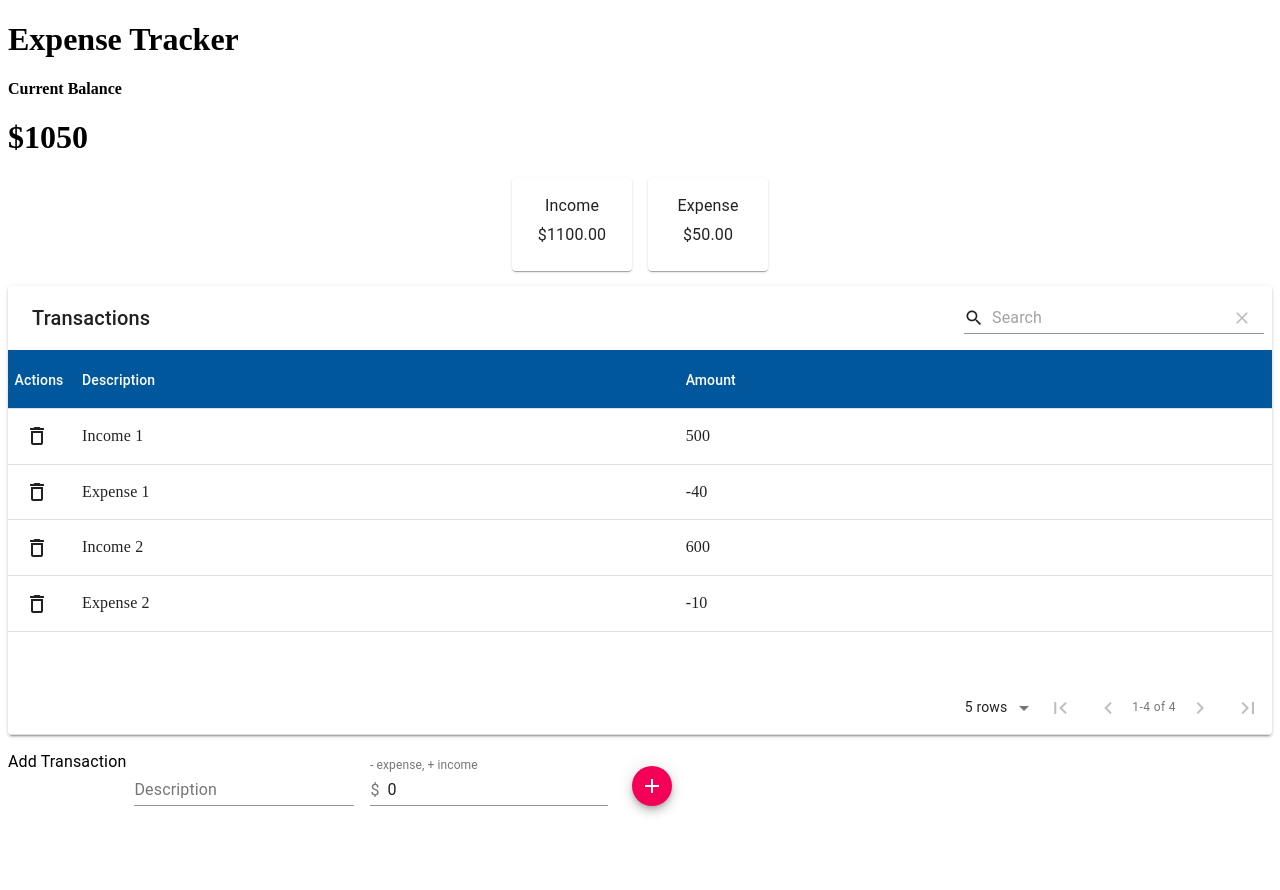
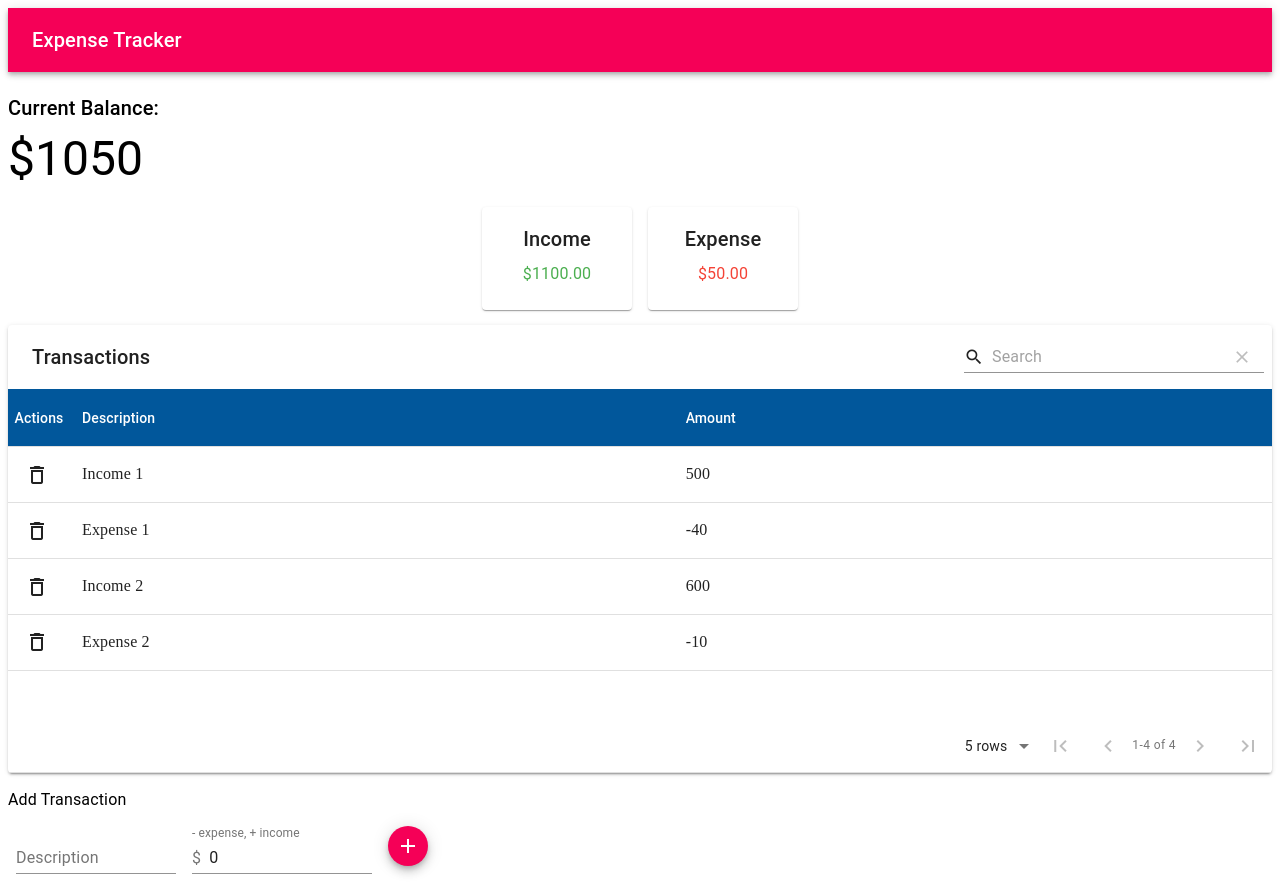
Before and after one commit to hassancode/expense-tracker, a React (Create React App) app: page / in a window 1280 px wide. Before the commit the page ends 830 px from the top, so only its background shows below. Built offline with nearby package versions, Linux system fonts and the light colour scheme.

Commit message:
fixed some styling

```diff
--- a/src/components/AccountSummary/AccountSummary.js
+++ b/src/components/AccountSummary/AccountSummary.js
@@ -5,10 +5,11 @@ import CardContent from '@material-ui/core/CardContent';
 import Typography from '@material-ui/core/Typography';
 import Grid from '@material-ui/core/Grid';
 import { TransactionContext } from '../../contexts/TransactionContext'
+import Box from '@material-ui/core/Box';
 
 const useStyles = makeStyles({
   root: {
-    minWidth: 120
+    minWidth: 150
   },
 
   content: {
@@ -29,16 +30,20 @@ export const AccountSummary = () => {
       <Grid item>
         <Card className={classes.root}>
           <CardContent className={classes.content}>
-            <Typography gutterBottom>Income</Typography>
-            <Typography>${totalIncome}</Typography>
+            <Typography variant='h6' gutterBottom>Income</Typography>
+            <Typography>
+            <Box color="success.main">${totalIncome}</Box>
+              </Typography>
           </CardContent>
         </Card>
       </Grid>
       <Grid item>
         <Card className={classes.root}>
           <CardContent className={classes.content}>
-            <Typography gutterBottom>Expense</Typography>
-            <Typography>${totalExpenses}</Typography>
+            <Typography variant='h6' color='success.main' gutterBottom>Expense</Typography>
+            <Typography>
+            <Box color="error.main">${totalExpenses}</Box>
+              </Typography>
           </CardContent>
         </Card>
       </Grid>
--- a/src/components/AddTransaction/AddTransaction.js
+++ b/src/components/AddTransaction/AddTransaction.js
@@ -22,7 +22,7 @@ const useStyles = makeStyles((theme) => ({
     marginTop: theme.spacing(3),
   },
   textField: {
-    width: '25ch',
+    width: '20ch',
   },
   formControl: {
     margin: theme.spacing(1),
@@ -63,22 +63,24 @@ const AddTransaction = ({ handleAddTransaction }) => {
   }
 
   return (
-    <div className={classes.root}>
+
+    <div >
       <Typography gutterBottom>Add Transaction</Typography>
-      <form onSubmit={onSubmit}>
+      <form onSubmit={onSubmit} className={classes.root}>
         <FormControl className={classes.formControl}>
-        <TextField id="standard-basic" label="Description" value={description} onChange={handleDescriptionChange} />
+        <TextField id="standard-basic" label="Description" value={description} onChange={handleDescriptionChange} className={classes.textField} />
         </FormControl>
         <FormControl className={classes.margin}>
           <InputLabel htmlFor="standard-adornment-amount">- expense, + income</InputLabel>
           <Input
             id="standard-adornment-amount"
+            className={classes.textField}
             onChange={handleAmountChange('amount')}
             value={amount}
             startAdornment={<InputAdornment position="start">$</InputAdornment>}
           />
         </FormControl>
-        <FormControl className={classes.formControl}>
+        <FormControl>
           <Fab size="small" color="secondary" aria-label="add" className={classes.margin} type='submit'>
             <AddIcon />
           </Fab>
--- a/src/components/Balance/Balance.js
+++ b/src/components/Balance/Balance.js
@@ -1,15 +1,29 @@
 import React, { useContext } from 'react';
 import { TransactionContext } from '../../contexts/TransactionContext';
+import Typography from '@material-ui/core/Typography';
+import { makeStyles } from '@material-ui/core/styles';
+
+const useStyles = makeStyles({
+   container: {
+       margin: '20px 0px'
+   }
+});
 
 export const Balance = () => {
     const { transactions } = useContext(TransactionContext);
     const amounts = transactions.map(t => t.amount);
     const total = amounts.reduce((total, amount) => (total += amount), 0);
+    const classes = useStyles();
     return (
 
-        <div>
-            <h4>Current Balance</h4>
-            <h1>${total}</h1>
+        <div className={classes.container}>
+            <Typography variant="h6" gutterBottom>
+                Current Balance:
+             </Typography>
+            <Typography variant="h3" gutterBottom>
+                ${total}
+            </Typography>
         </div>
+
     )
 }
--- a/src/components/Header/Header.js
+++ b/src/components/Header/Header.js
@@ -1,9 +1,32 @@
 import React from 'react';
+import { Typography } from '@material-ui/core'
+import AppBar from '@material-ui/core/AppBar';
+import { makeStyles } from '@material-ui/core/styles';
+import Toolbar from '@material-ui/core/Toolbar';
 
-export const Header = ()=>{
+const useStyles = makeStyles((theme) => ({
+    root: {
+        flexGrow: 1,
+    },
+    title: {
+        flexGrow: 1,
+    },
+}));
+
+export const Header = () => {
+    const classes = useStyles();
     return (
-        <h1>
-            Expense Tracker
-        </h1>
+
+        <div className={classes.root}>
+            <AppBar position="static" color="secondary">
+            <Toolbar>
+
+                <Typography variant="h6" className={classes.title}>
+                    Expense Tracker
+          </Typography>
+
+            </Toolbar>
+        </AppBar>
+        </div>
     )
 }
```
